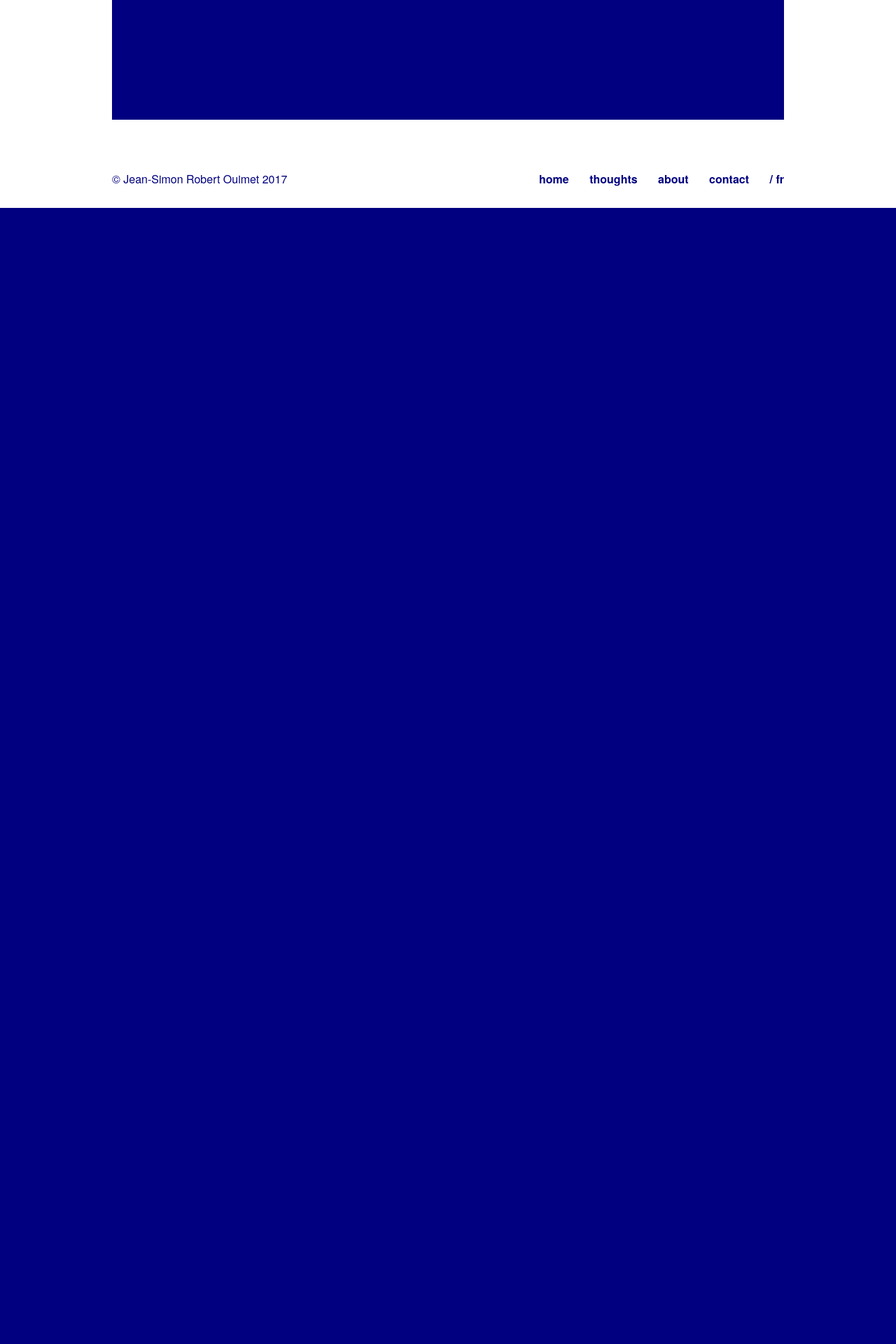
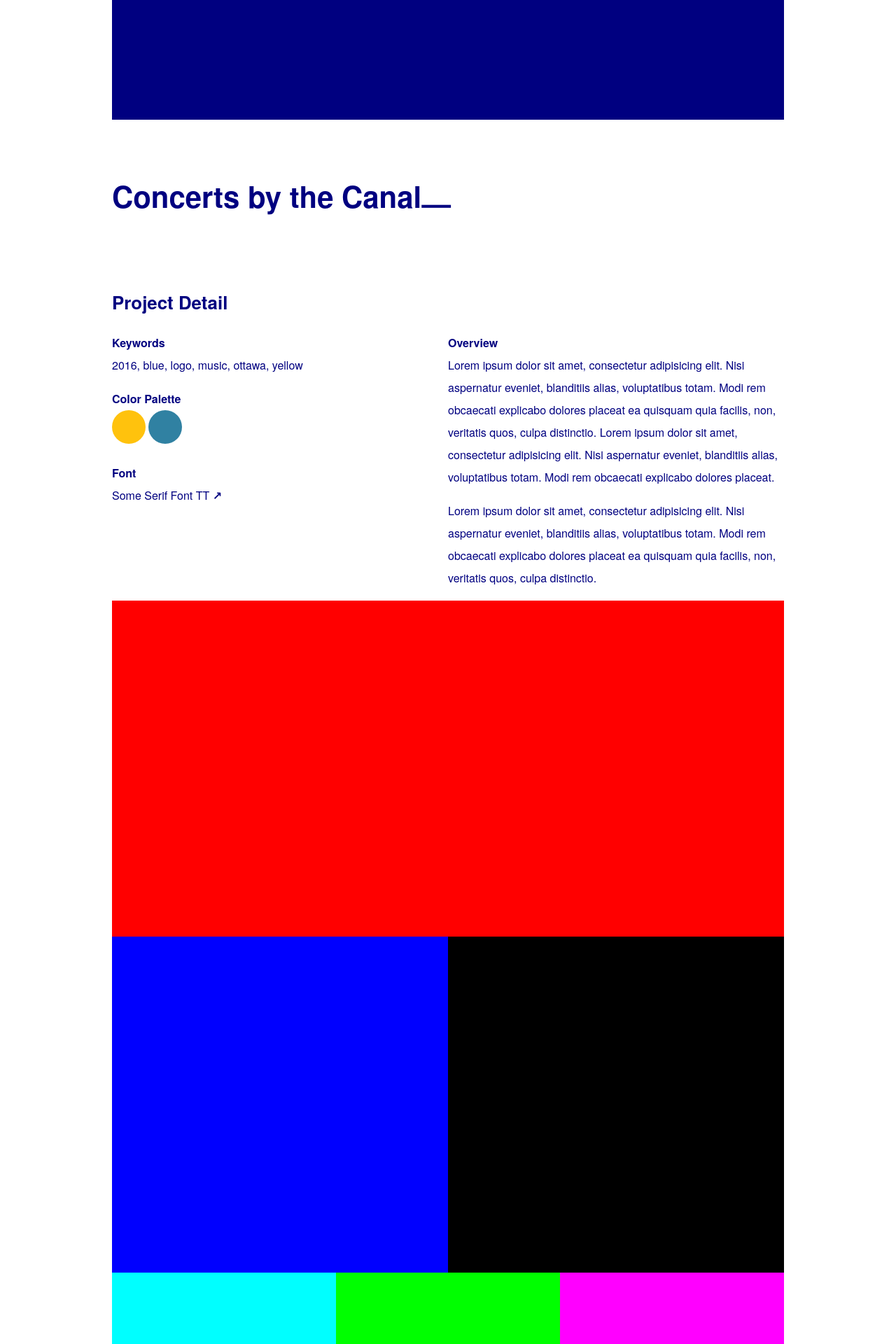
Before and after one commit to JSRobertOuimet/CreativeSpectrums, a PHP site: template templates/template.php in a window 1280 px wide. Shown: the part 604-2524 px from the top of the page at 70% size. Before the commit the page ends 901 px from the top, so only its background shows below. Run offline with PHP 8.4, Linux system fonts and the light colour scheme; the template is opened without the code that fills it, so the values that code supplies are empty.

Commit message:
+ new project template

```diff
--- a/concerts-by-the-canal.php
+++ b/concerts-by-the-canal.php
@@ -97,12 +97,12 @@
           <footer class="bit-1 other-projects">
             <a href="#">
               <div class="bit-2 other-project-prev" style="background: red">
-                <h2 class="title-small">&larr;&nbsp;Previous Project</h3>
+                <h2 class="title-small">&larr;&nbsp;Previous</h3>
               </div>
             </a>
             <a href="#">
               <div class="bit-2 other-project-next" style="background: purple">
-                <h2 class="title-small">Next Project&nbsp;&rarr;</h3>
+                <h2 class="title-small">Next&nbsp;&rarr;</h3>
               </div>
             </a>
           </footer>
--- a/templates/template.php
+++ b/templates/template.php
@@ -6,7 +6,7 @@
   <meta name="viewport" content="width=device-width, initial-scale=1">
   <!--<meta http-equiv="refresh" content="3">-->
 
-  <title>JS Robert Ouimet &ndash; Template</title>
+  <title>JS Robert Ouimet &ndash; Home</title>
 
   <!--Main stylesheet-->
   <link rel="stylesheet" href="css/main.css">
@@ -21,17 +21,91 @@
 
       <?php include('templates/navigation.php'); ?>
 
-      <div class="jumbotron"></div>
+      <div class="jumbotron" style="background-image: url('')"></div>
 
     </header>
 
     <!--Main Content-->
     <main>
 
-      <!--Content-->
+      <!--Project-->
       <article>
+        <header>
+          <h1 class="title-big">Concerts by the Canal<span class="horizontal-bar">&horbar;</span></h1>
+          <h2 class="title-small">Project Detail</h2>
+        </header>
 
+        <section>
 
+          <div class="bit-2">
+            <h3 class="subtitle">Keywords</h3>
+              <p>2016, blue, logo, music, ottawa, yellow</p>
+
+            <h3 class="subtitle">Color Palette</h3>
+              <p>
+                <span class="color-swatch concerts-by-the-canal-yellow"></span>
+                <span class="color-swatch concerts-by-the-canal-blue"></span>
+              </p>
+
+            <h3 class="subtitle">Font</h3>
+              <p>Some Serif Font TT <a href="#">&nearr;</a></p>
+          </div>
+
+          <div class="bit-2">
+            <h3 class="subtitle">Overview</h3>
+            <p>Lorem ipsum dolor sit amet, consectetur adipisicing elit. Nisi aspernatur eveniet, blanditiis alias, voluptatibus totam. Modi rem obcaecati explicabo dolores placeat ea quisquam quia facilis, non, veritatis quos, culpa distinctio. Lorem ipsum dolor sit amet, consectetur adipisicing elit. Nisi aspernatur eveniet, blanditiis alias, voluptatibus totam. Modi rem obcaecati explicabo dolores placeat.</p>
+            <p>Lorem ipsum dolor sit amet, consectetur adipisicing elit. Nisi aspernatur eveniet, blanditiis alias, voluptatibus totam. Modi rem obcaecati explicabo dolores placeat ea quisquam quia facilis, non, veritatis quos, culpa distinctio.</p>
+          </div>
+
+          </section>
+
+          <section>
+
+            <div class="bit-1">
+              <div class="thumbnail-2-1" style="background: red"></div>
+            </div>
+
+            <div class="bit-2">
+              <div class="thumbnail-1-1" style="background: blue"></div>
+            </div>
+            <div class="bit-2">
+              <div class="thumbnail-1-1" style="background: black"></div>
+            </div>
+
+            <div class="bit-3">
+              <div class="thumbnail-1-1" style="background: cyan"></div>
+            </div>
+
+            <div class="bit-3">
+              <div class="thumbnail-1-1" style="background: lime"></div>
+            </div>
+
+            <div class="bit-3">
+              <div class="thumbnail-1-1" style="background: magenta"></div>
+            </div>
+
+            <div class="bit-2">
+              <div class="thumbnail-1-1" style="background: brown"></div>
+            </div>
+
+            <div class="bit-2">
+              <div class="thumbnail-1-1" style="background: blue"></div>
+            </div>
+
+          </section>
+
+          <footer class="bit-1 other-projects">
+            <a href="#">
+              <div class="bit-2 other-project-prev" style="background: red">
+                <h2 class="title-small">&larr;&nbsp;Previous</h3>
+              </div>
+            </a>
+            <a href="#">
+              <div class="bit-2 other-project-next" style="background: purple">
+                <h2 class="title-small">Next&nbsp;&rarr;</h3>
+              </div>
+            </a>
+          </footer>
 
       </article>
 
```
